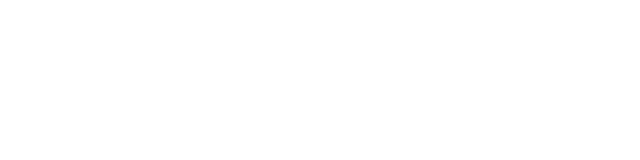
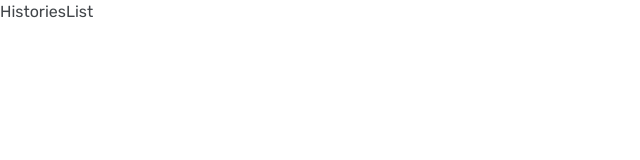
Before and after one commit to aviantofan/black-dragon-coffeeshop-frontend, a React (Create React App) app: page /histories in a window 1280 px wide. Before the commit this address had no page. Shown: the top 160 px of the page, without its empty margins (0-640 px from the left). Built offline with nearby package versions, Linux system fonts and the light colour scheme.

Commit message:
feat: init

```diff
--- a/package.json
+++ b/package.json
@@ -11,7 +11,6 @@
     "react": "^17.0.2",
     "react-bootstrap": "^2.2.0",
     "react-dom": "^17.0.2",
-    "react-router-dom": "^6.2.2",
     "react-icons": "^4.3.1",
     "react-router-dom": "^6.2.2",
     "react-scripts": "5.0.0",
--- a/src/App.js
+++ b/src/App.js
@@ -11,6 +11,7 @@ import ProductDetails from './pages/ProductDetails';
 import Home from './pages/Home';
 import HomeAdmin from './pages/HomeAdmin';
 import EditPromoAdmin from './pages/EditPromoAdmin';
+import HistoriesList from './pages/HistoriesList';
 
 function App () {
   return (
@@ -31,6 +32,8 @@ function App () {
 
         <Route path='/promo/add' element ={<InputPromo />}/>
         <Route path='/promo/edit' element={<EditPromoAdmin/>}/>
+
+        <Route path='/histories' element ={<HistoriesList />}/>
       </Routes>
     </BrowserRouter>
   );
--- /dev/null
+++ b/src/pages/HistoriesList.js
@@ -0,0 +1,7 @@
+// import React from 'react'
+
+export default function HistoriesList () {
+  return (
+    <div>HistoriesList</div>
+  );
+}
```
Also changed, not shown: 1 other file (tests, documents, lock files or other folders).
